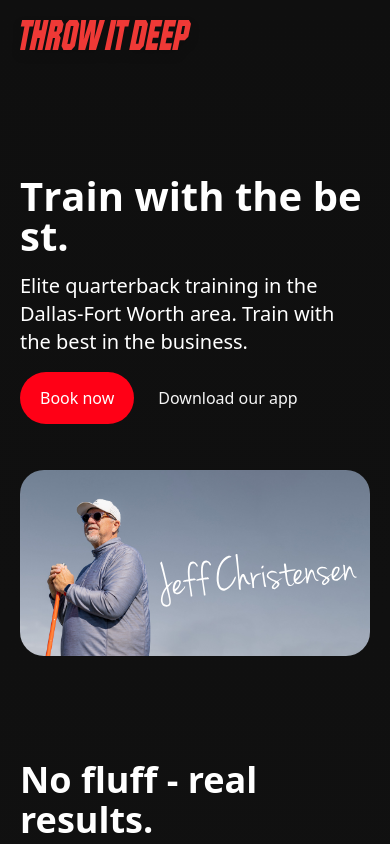
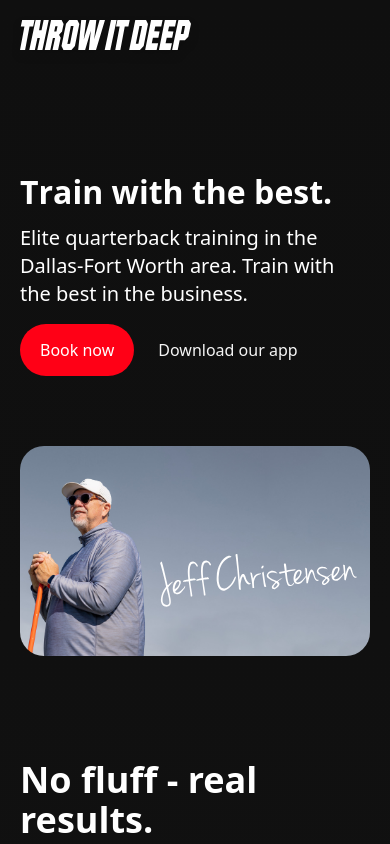
Before and after one commit to VincenzoMeschi/throwitdeep, a Next.js app: page / in a window 390 px wide. Shown: the top 844 px of the page. Built offline with nearby package versions, Linux system fonts and the light colour scheme; some icons are missing.

Commit message:
Change logo color, image positioning, etc.

```diff
--- a/src/components/AnimatedText/Component.tsx
+++ b/src/components/AnimatedText/Component.tsx
@@ -12,7 +12,7 @@ export function GradualSpacing({
 	duration: number;
 } & React.HTMLAttributes<HTMLDivElement>) {
 	return (
-		<div className="flex flex-wrap w-full">
+		<div className="flex flex-nowrap w-full">
 			{text.split("").map((char, i) => (
 				<motion.div
 					key={i}
--- a/src/components/CoachTile/Component.tsx
+++ b/src/components/CoachTile/Component.tsx
@@ -3,6 +3,7 @@ import { CoachTileProps } from "@/components/CoachTile/config";
 import Image from "next/image";
 import { cn } from "@/lib/utils";
 import Link from "next/link";
+import { CTAButton } from "../CTAButton/Component";
 
 export const CoachTile: React.FC<CoachTileProps> = ({
 	image,
@@ -25,6 +26,9 @@ export const CoachTile: React.FC<CoachTileProps> = ({
 			<div className="flex flex-col basis-3/4 justify-start gap-2 md:gap-5 py-7 md:p-7">
 				<h3 className="text-3xl md:text-4xl font-bold">{name}</h3>
 				<p>{featuredBio}</p>
+				<span className="italic font-bold text-sm mt-2">
+					Read more...
+				</span>
 			</div>
 		</Link>
 	);
--- a/src/components/PlayerCard/Component.tsx
+++ b/src/components/PlayerCard/Component.tsx
@@ -31,7 +31,7 @@ export const PlayerCard = ({
 				src={card.src}
 				alt={card.title}
 				fill
-				className="absolute inset-0 z-10 object-cover"
+				className="absolute scale-101 z-10 object-cover"
 			/>
 		</motion.div>
 	);
--- a/src/data/coaches/data.ts
+++ b/src/data/coaches/data.ts
@@ -140,10 +140,15 @@ export const FeaturedCoachesData: FeaturedCoachesProps = {
 				"Francis's partnership with Jeff Christensen and Throw It Deep represents the perfect marriage of collegiate coaching experience and specialized quarterback development. Young quarterbacks benefit from Francis's understanding of what college coaches seek, combined with Christensen's proven system for developing those exact qualities.",
 			],
 			bioImage: {
-				src: "https://res.cloudinary.com/dazxax791/image/upload/v1751508524/Tye_Francis_2_wsqltn.jpg",
+				src: "https://res.cloudinary.com/dazxax791/image/upload/v1751431862/TyeFrancis_jvwzsb.jpg",
 				alt: "Jeff Christensen coaching quarterbacks at a Throw it Deep session",
+				className: "object-center object-cover",
 			},
 			extraImages: [
+				{
+					src: "https://res.cloudinary.com/dazxax791/image/upload/v1751508524/Tye_Francis_2_wsqltn.jpg",
+					alt: "Jeff Christensen coaching quarterbacks at a Throw it Deep session",
+				},
 				{
 					src: "https://res.cloudinary.com/dazxax791/image/upload/v1751431862/TyeFrancis_jvwzsb.jpg",
 					alt: "Jeff Christensen coaching quarterbacks at a Throw it Deep session",
--- a/src/data/home/data.ts
+++ b/src/data/home/data.ts
@@ -55,6 +55,11 @@ export const AthleteSectionData: AthleteSectionProps = {
 			category: "Los Angeles Chargers",
 			title: "Trey Lance",
 			src: "https://res.cloudinary.com/dazxax791/image/upload/v1752297186/trey_v7zhk0.png",
+		},
+		{
+			category: "University of Iowa",
+			title: "Mark Gronowski",
+			src: "https://res.cloudinary.com/dazxax791/image/upload/v1752732979/Mark_Grownowski_ngo3ob.jpg",
 		},
 		{
 			category: "University of Cincinnati",
--- a/src/lib/types/index.ts
+++ b/src/lib/types/index.ts
@@ -9,7 +9,7 @@ export type ImageProps = {
 	height?: number;
 	fill?: boolean;
 	imagePositionOverride?: [number, number];
-};
+} & React.HTMLAttributes<HTMLDivElement>;
 
 export type CTAButtonProps = {
 	label: string;
@@ -23,6 +23,4 @@ export type LinkProps = {
 	url: string;
 };
 
-export type Input = {
-
-}
+export type Input = {};
--- a/src/sections/Hero/HighImpact/Component.tsx
+++ b/src/sections/Hero/HighImpact/Component.tsx
@@ -54,7 +54,7 @@ export const HighImpactHero: React.FC<HighImpactHeroProps> = ({
 
 			<div className="lg:col-span-6 md:col-span-3 col-span-full h-fit md:h-full flex flex-col justify-center z-1 gap-4">
 				<GradualSpacing
-					className="block sm:hidden lg:block text-[2.5rem] md:text-[4rem] font-bold leading-none"
+					className="block sm:hidden lg:block text-[2rem] md:text-[4rem] font-bold leading-none"
 					text={mainHeading}
 					duration={0.6}
 					delay={0}
```
Also changed, not shown: public/ThrowItDeep_Logo.svg.
